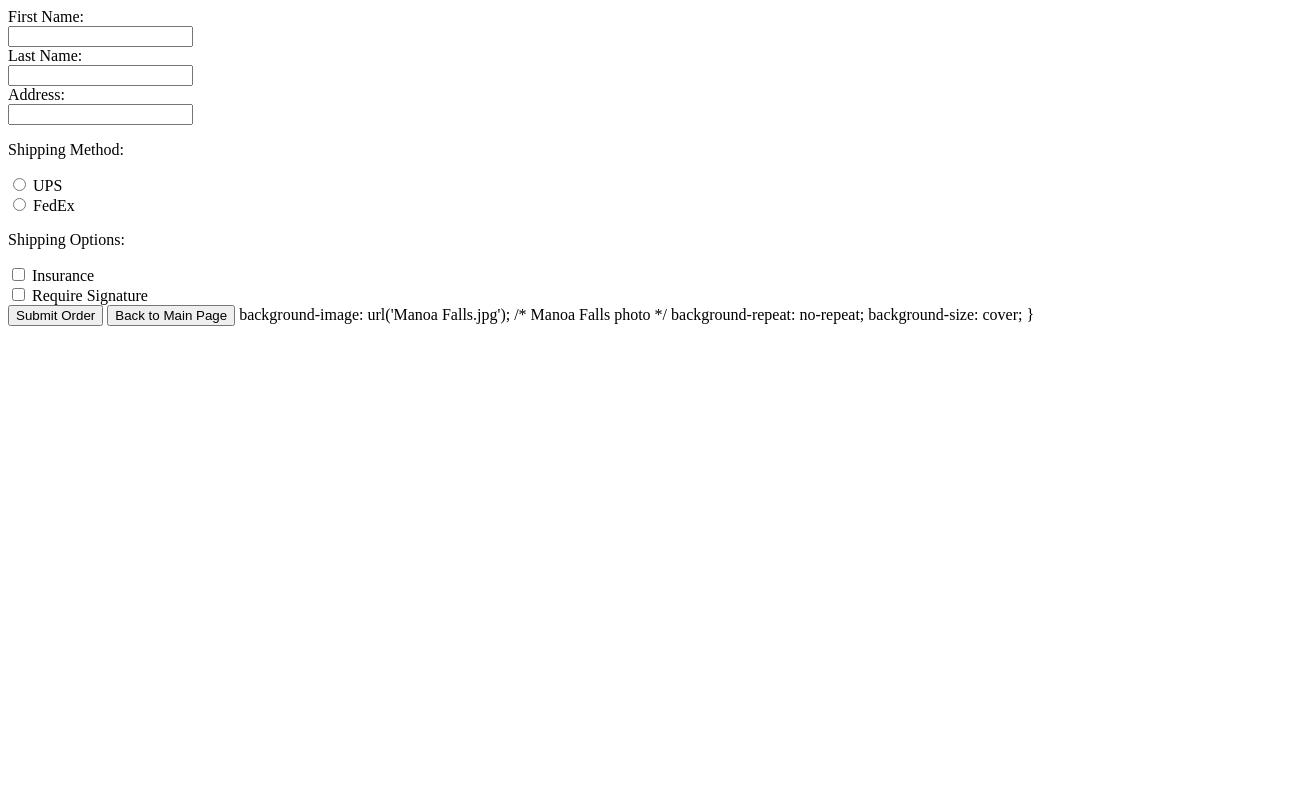
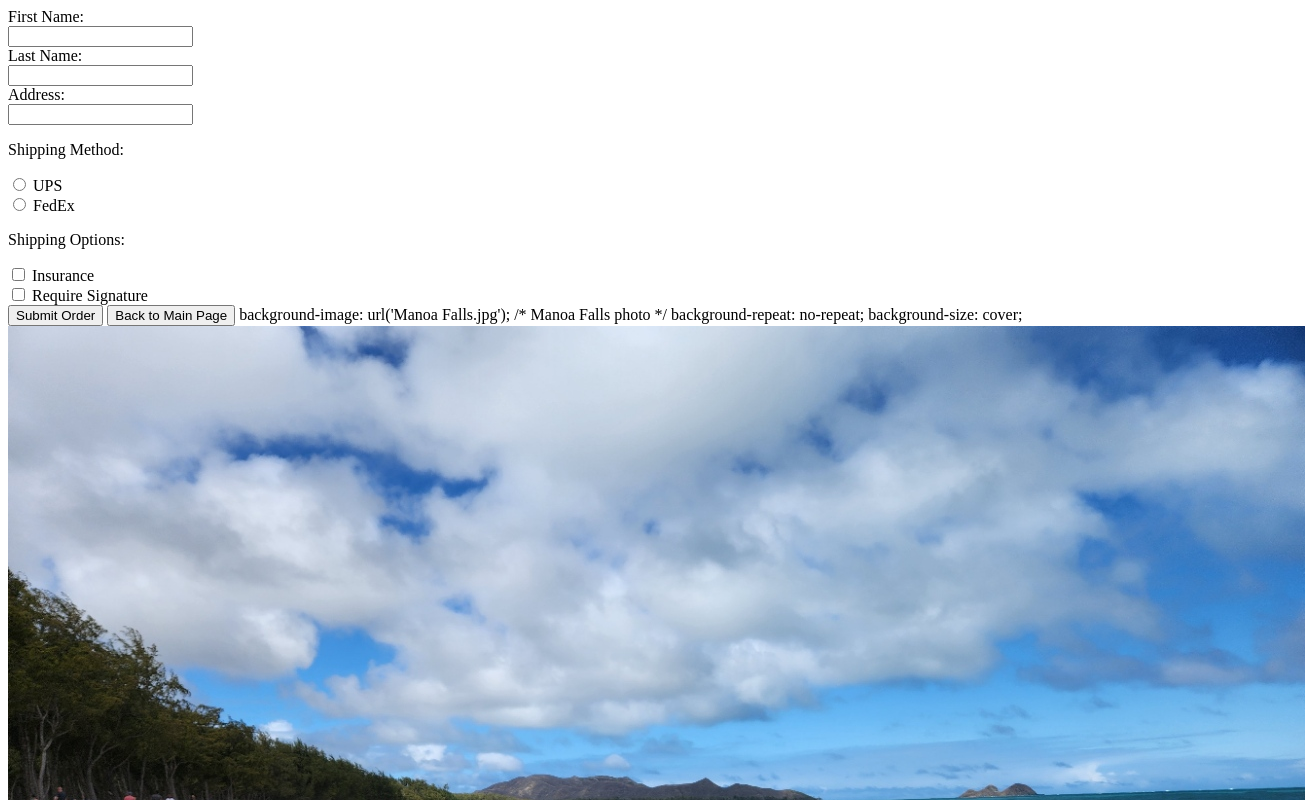
Before and after one commit to Daddiedev/Daddiedev.github.io, a plain HTML site: page Form1.html in a window 1280 px wide. Shown: the top 800 px of the page, 1305 px wide, since content can reach past the window. Drawn offline with Linux system fonts and the light colour scheme.

Commit message:
Update Form1.html

```diff
--- a/Form1.html
+++ b/Form1.html
@@ -32,6 +32,8 @@
         background-image: url('Manoa Falls.jpg'); /* Manoa Falls photo */
         background-repeat: no-repeat;
         background-size: cover;
+            <img src="beach.jpg" alt="Beach in Hawaii" id="floatingImage">
+
      }
     </form>
 </body>
```
